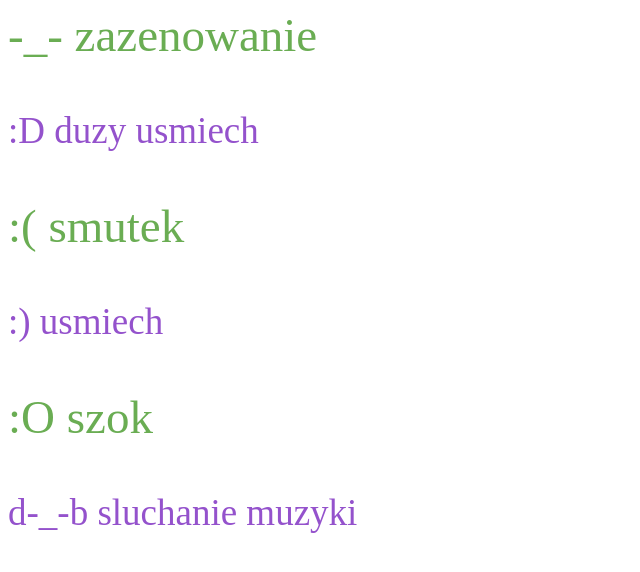
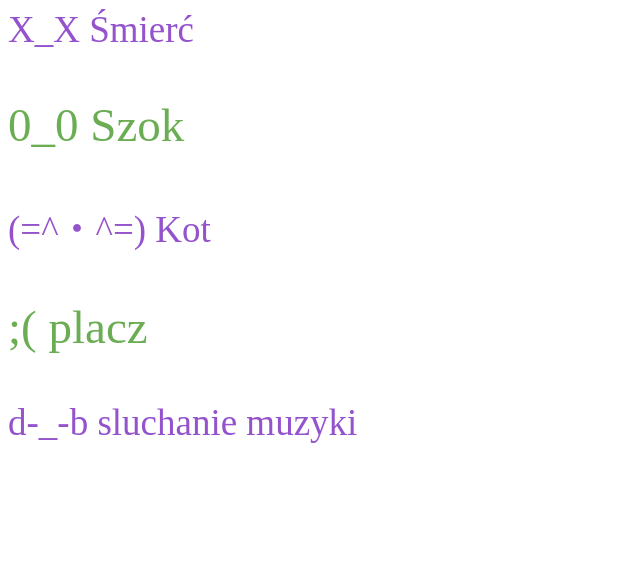
Before and after one commit to PiotrAnslik2K/PiotrAnslik2KCSS.github.io, a plain HTML site: page ansl_z15.html in a window 1280 px wide. Shown: the whole page, without its empty margins (0-640 px from the left). Drawn offline with Linux system fonts and the light colour scheme.

Commit message:
Update ansl_z15.html

```diff
--- a/ansl_z15.html
+++ b/ansl_z15.html
@@ -1,7 +1,6 @@
 <LINK href="ansl_z15.css" rel="stylesheet" type="text/CSS">
-<p class="zielony"> -_- zazenowanie</p>
-<p class="niebieski"> :D duzy usmiech </p>
-<p class="zielony"> :( smutek </p>
-<p class="niebieski"> :) usmiech </p>
-<p class="zielony"> :O szok</p>
+<p class="niebieski"> X_X Śmierć </p>
+<p class="zielony"> 0_0 Szok </p>
+<p class="niebieski"> (=^・^=) Kot </p>
+<p class="zielony"> ;( placz</p>
 <p class="niebieski"> d-_-b sluchanie muzyki</p>
```
